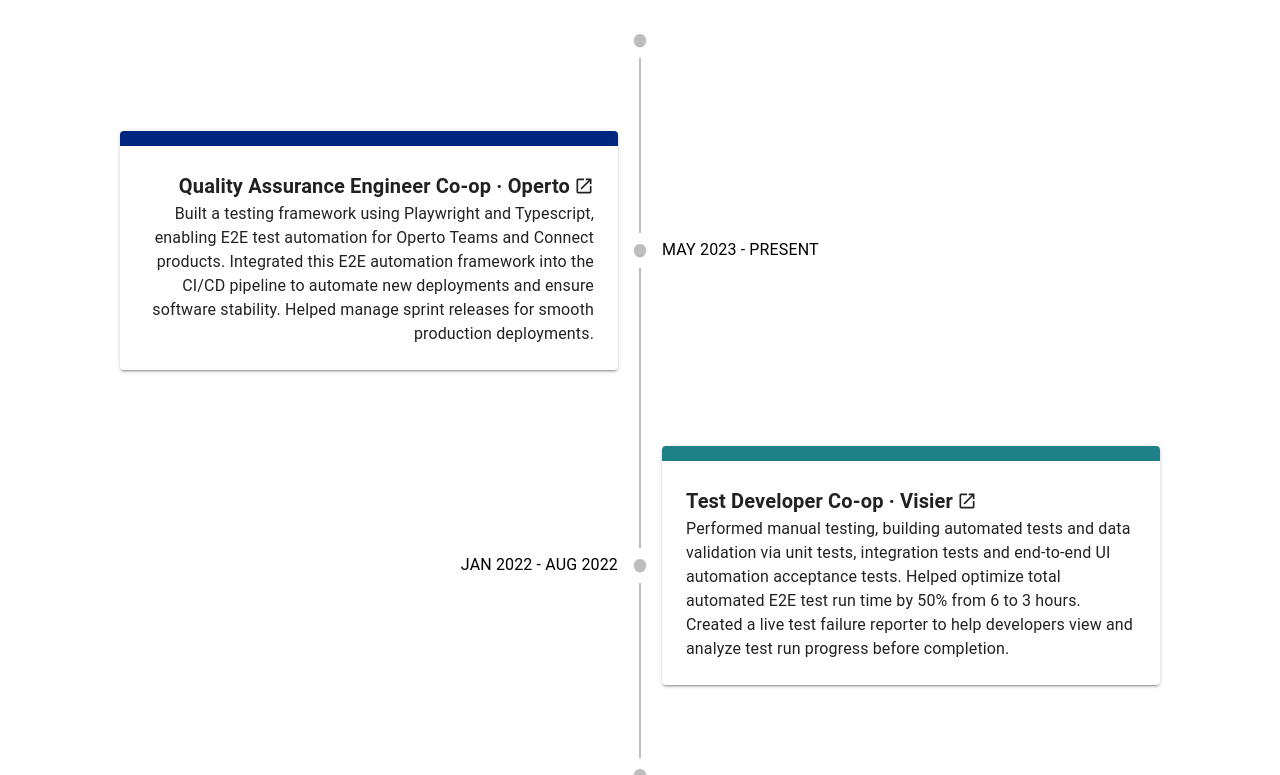
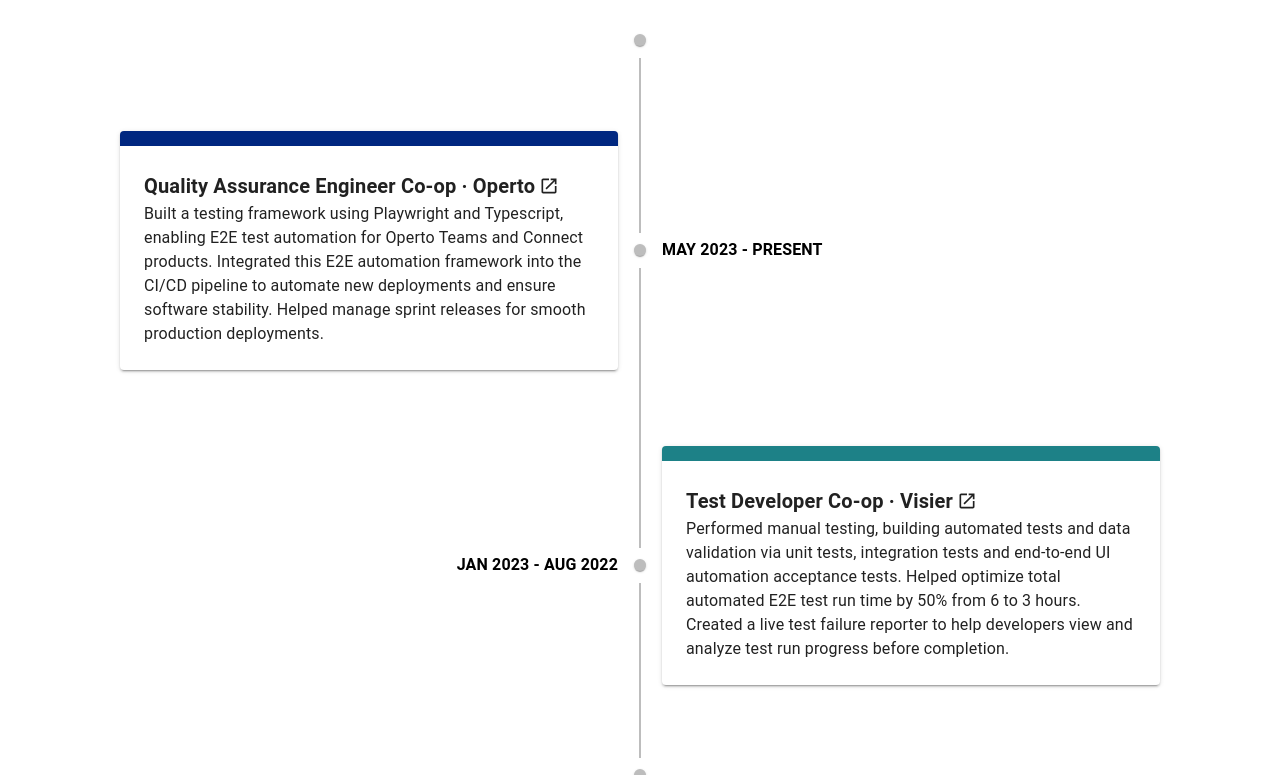
Before and after one commit to ronalldchan/ronalldchan.github.io, a React (Create React App) app: page / in a window 1280 px wide. Shown: the part 470-1245 px from the top of the page. Built offline with nearby package versions, Linux system fonts and the light colour scheme.

Commit message:
updated dates to use typography and set ExperienceForm text aligned left

```diff
--- a/src/components/Experience.tsx
+++ b/src/components/Experience.tsx
@@ -28,7 +28,11 @@
               <TimelineContent />
             </TimelineItem>
             <TimelineItem>
-              <TimelineOppositeContent sx={{ m: "auto 0" }}>MAY 2023 - PRESENT</TimelineOppositeContent>
+              <TimelineOppositeContent sx={{ m: "auto 0" }}>
+                <Typography variant="subtitle1" fontWeight={"bold"}>
+                  MAY 2023 - PRESENT
+                </Typography>
+              </TimelineOppositeContent>
               <TimelineSeparator>
                 <TimelineConnector />
                 <TimelineDot />
@@ -46,7 +50,11 @@
               </TimelineContent>
             </TimelineItem>
             <TimelineItem>
-              <TimelineOppositeContent sx={{ m: "auto 0" }}>JAN 2022 - AUG 2022</TimelineOppositeContent>
+              <TimelineOppositeContent sx={{ m: "auto 0" }}>
+                <Typography variant="subtitle1" fontWeight={"bold"}>
+                  JAN 2023 - AUG 2022
+                </Typography>
+              </TimelineOppositeContent>
               <TimelineSeparator>
                 <TimelineConnector />
                 <TimelineDot />
--- a/src/components/ExperienceForm.tsx
+++ b/src/components/ExperienceForm.tsx
@@ -15,7 +15,10 @@
       {/* <Box sx={{ mr: 3 }} display="flex" alignItems={"center"}>
         <Typography variant="subtitle1">{props.date}</Typography>
       </Box> */}
-      <Paper elevation={2} sx={{ p: 3, borderTop: 15, borderColor: props.color, maxWidth: 500, minWidth: 250 }}>
+      <Paper
+        elevation={2}
+        sx={{ p: 3, borderTop: 15, borderColor: props.color, maxWidth: 500, minWidth: 250, textAlign: "left" }}
+      >
         <a href={props.companyLink} target="_blank" style={{ color: "inherit" }}>
           <Typography variant="h6" fontWeight={"bold"} display={"inline-flex"} alignItems={"center"}>
             {`${props.jobTitle} · ${props.company}`} <LaunchIcon fontSize="inherit" sx={{ ml: 0.5 }} />
```
